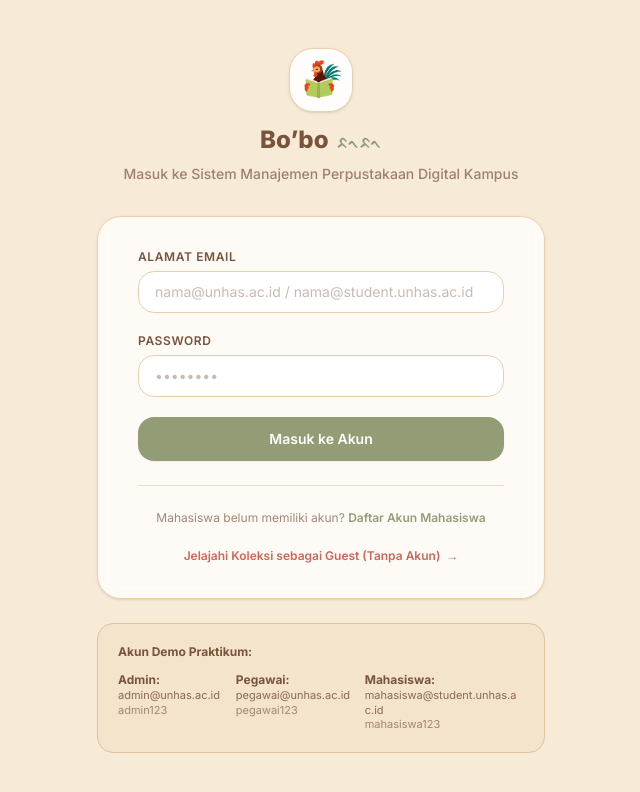
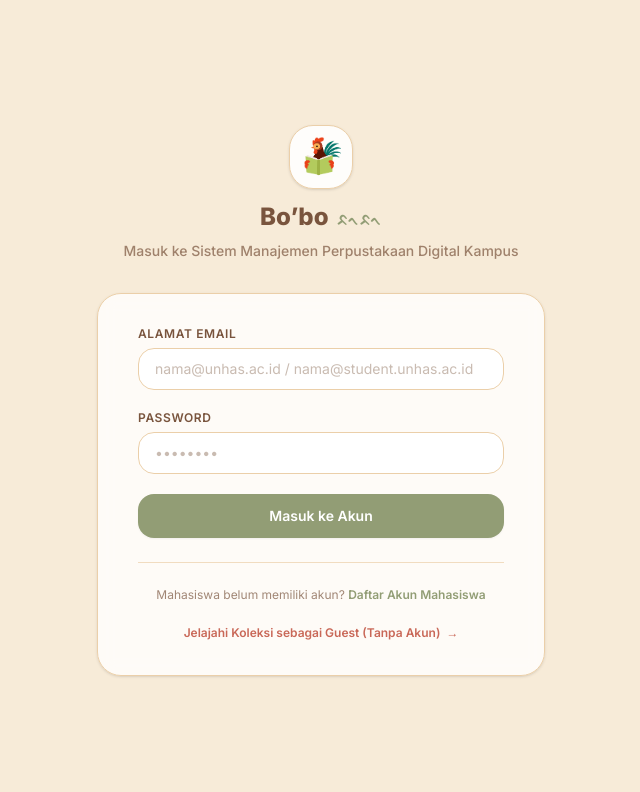
Before and after one commit to salwaainiyyah/bobo-digital-library, a Next.js app: page /login in a window 1280 px wide. Shown: the top 792 px of the page, without its empty margins (319-959 px from the left). Built offline with nearby package versions, Linux system fonts and the light colour scheme; a web font is replaced by a local one.

Commit message:
refactor(auth): remove demo account credentials from login page

```diff
--- a/src/app/login/page.jsx
+++ b/src/app/login/page.jsx
@@ -130,33 +130,6 @@ export default function LoginPage() {
             </div>
           </div>
         </div>
-
-        {/* Demo Credentials Helper (Membantu Penguji/Penilai) */}
-        {/* Kotak Akun Demo Praktikum */}
-        <div className="mt-6 rounded-2xl border border-[#DFC39D] bg-[#F3E3C8]/80 p-4 sm:p-5 text-xs text-[#79543D]">
-          <p className="mb-3 font-bold text-[#79543D]">Akun Demo Praktikum:</p>
-
-          {/* Kolom ke-3 dibuat lebih lebar (1.45fr) mengikuti panjang email mahasiswa */}
-          <div className="grid grid-cols-1 gap-3 sm:grid-cols-[1fr_1.1fr_1.45fr] sm:gap-2">
-            <div className="min-w-0">
-              <p className="font-bold">Admin:</p>
-              <p className="break-all text-[11px] text-[#79543D]/85">admin@unhas.ac.id</p>
-              <p className="text-[11px] text-[#79543D]/65">admin123</p>
-            </div>
-
-            <div className="min-w-0">
-              <p className="font-bold">Pegawai:</p>
-              <p className="break-all text-[11px] text-[#79543D]/85">pegawai@unhas.ac.id</p>
-              <p className="text-[11px] text-[#79543D]/65">pegawai123</p>
-            </div>
-
-            <div className="min-w-0">
-              <p className="font-bold">Mahasiswa:</p>
-              <p className="break-all text-[11px] text-[#79543D]/85">mahasiswa@student.unhas.ac.id</p>
-              <p className="text-[11px] text-[#79543D]/65">mahasiswa123</p>
-            </div>
-          </div>
-        </div>
       </div>
     </div>
   );
```
